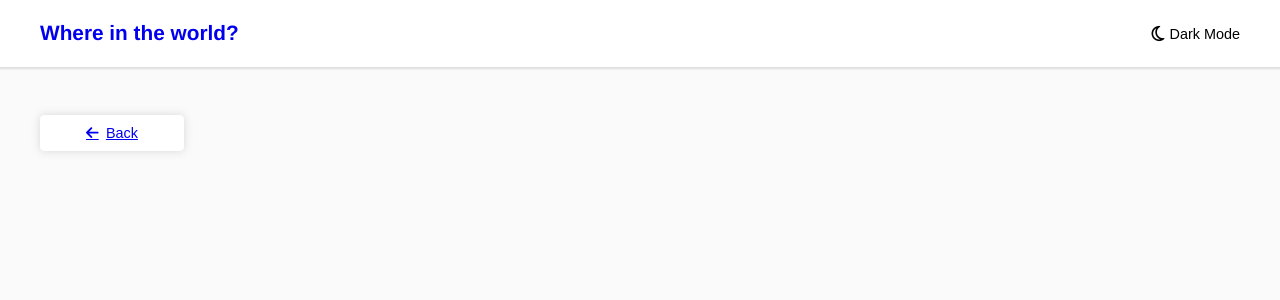
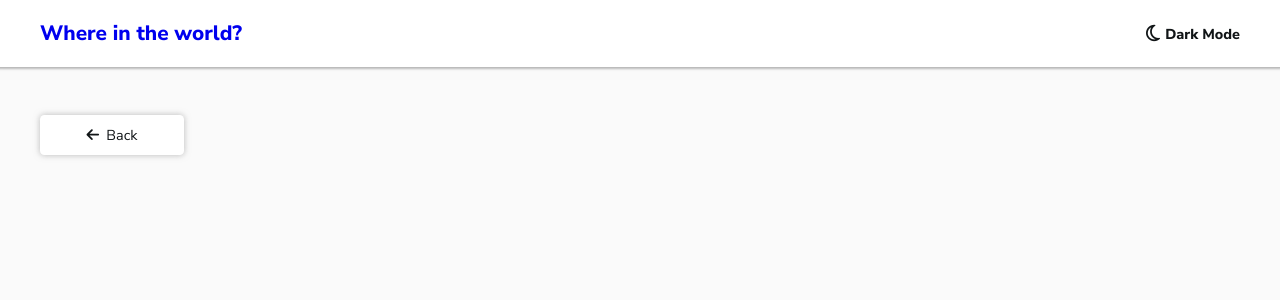
Before and after one commit to foolmonkey/rest-country-api, a React (Create React App) app in the folder myapp/: page /detail/1 in a window 1280 px wide. Shown: the top 300 px of the page. Built offline with nearby package versions, Linux system fonts and the light colour scheme; no server answers.

Commit message:
Add dark mode

```diff
--- a/myapp/public/index.html
+++ b/myapp/public/index.html
@@ -28,6 +28,13 @@
       src="https://kit.fontawesome.com/64486ec299.js"
       crossorigin="anonymous"
     ></script>
+
+    <!-- Font: Nunito Sans -->
+    <link
+      href="https://fonts.googleapis.com/css2?family=Nunito+Sans:wght@400;600;800&display=swap"
+      rel="stylesheet"
+    />
+
     <title>React App</title>
   </head>
   <body>
--- a/myapp/src/App.js
+++ b/myapp/src/App.js
@@ -10,6 +10,7 @@ import CountryDetail from "./views/Detail/CountryDetail";
 
 function App() {
   const [countriesData, setCountriesData] = useState([]);
+  const [darkmode, setDarkmode] = useState(false);
 
   async function fetchAll() {
     const response = await fetch("https://restcountries.eu/rest/v2/all");
@@ -26,9 +27,17 @@ function App() {
     fetchAll();
   }, []);
 
+  useEffect(() => {
+    if (darkmode) {
+      document.querySelector("html").classList.add("dark");
+    } else {
+      document.querySelector("html").classList.remove("dark");
+    }
+  });
+
   return (
     <div className="App">
-      <Navbar></Navbar>
+      <Navbar setDarkmode={setDarkmode}></Navbar>
 
       <Switch>
         <Route
--- a/myapp/src/App.scss
+++ b/myapp/src/App.scss
@@ -2,14 +2,28 @@
 
 // Variables
 // Colors
-$color-darkmode-elements: hsl(209, 23%, 22%);
-$color-darkmode-bg: hsl(207, 26%, 17%);
-$color-darkmode-text: hsl(0, 0%, 100%);
+:root {
+  --color-elements: hsl(0, 0%, 100%);
+  --color-text: hsl(200, 15%, 8%);
+  --color-input: hsl(0, 0%, 52%);
+  --color-bg: hsl(0, 0%, 98%);
+  --color-shadow: rgba(124, 124, 124, 0.521);
+}
 
-$color-lightmode-elements: hsl(0, 0%, 100%);
-$color-lightmode-text: hsl(200, 15%, 8%);
-$color-lightmode-input: hsl(0, 0%, 52%);
-$color-lightmode-bg: hsl(0, 0%, 98%);
+// Dark Mode Colors
+html.dark {
+  --color-elements: hsl(209, 23%, 22%);
+  --color-bg: hsl(207, 26%, 17%);
+  --color-input: hsl(0, 0%, 52%);
+  --color-text: hsl(0, 0%, 100%);
+  --color-shadow: hsl(208, 26%, 13%);
+}
+
+$color-elements: var(--color-elements);
+$color-text: var(--color-text);
+$color-input: var(--color-input);
+$color-bg: var(--color-bg);
+$color-shadow: var(--color-shadow);
 
 // Fonts
 $font-size-homepage-items: 0.9rem;
@@ -23,8 +37,21 @@ $font-weight-800: 800;
 
 // Styling
 body {
-  background-color: $color-lightmode-bg;
   font-family: $font-family;
+}
+
+:root,
+body,
+button,
+input {
+  font-family: $font-family;
+  color: $color-text;
+  background-color: $color-bg;
+}
+
+.card,
+.card-body {
+  background-color: $color-bg;
 }
 
 @mixin wrapper {
@@ -33,21 +60,40 @@ body {
 }
 
 @mixin shadow-medium {
-  box-shadow: 0 0 8px 0 rgba(141, 141, 141, 0.308);
+  box-shadow: 0 0 6px 0 $color-shadow;
+}
+
+@mixin bg-img {
+  box-sizing: border-box;
+  background-position: center;
+  background-size: cover;
+  background-repeat: no-repeat;
+}
+
+@mixin button-default {
+  background-color: $color-elements;
+  padding: 15px;
+  border-radius: 0.3em;
+  box-sizing: border-box;
+  font-size: $font-size-homepage-items;
+}
+
+button {
+  @include button-default();
 }
 
 // Navigation Bar
 nav {
+  background-color: $color-elements;
   @include wrapper;
   box-sizing: border-box;
   display: flex;
   flex-flow: row nowrap;
   justify-content: space-between;
   align-content: center;
-  background-color: white;
   padding: 20px 0;
 
-  box-shadow: 0 0 2px 2px rgba(138, 138, 138, 0.26);
+  box-shadow: 0 0 2px 2px $color-shadow;
 
   .home {
     text-decoration: none;
@@ -66,6 +112,7 @@ nav {
   #button-darkmode {
     border: none;
     background-color: unset;
+    font-weight: $font-weight-800;
     display: flex;
     align-items: center;
     cursor: pointer;
@@ -99,22 +146,20 @@ nav {
   margin-top: 2em;
   margin-bottom: 3em;
   border-radius: 0.5em;
-  background-color: white;
-
   display: flex;
   flex-flow: column nowrap;
 
   a {
+    @include bg-img();
     border-top-left-radius: 0.5em;
     border-top-right-radius: 0.5em;
     height: 10em;
-    background-position: center;
-    background-size: cover;
-    background-repeat: no-repeat;
   }
 
   .card-body {
-    margin: 30px 20px;
+    border-radius: 0.5em;
+    padding: 30px 20px;
+    background-color: $color-elements;
 
     .card-title {
       font-size: 1.4em;
@@ -135,18 +180,10 @@ nav {
   }
 }
 
-@mixin button-default {
-  @include shadow-medium;
-  padding: 15px;
-  background-color: white;
-  border-radius: 0.3em;
-  box-sizing: border-box;
-  font-size: $font-size-homepage-items;
-}
-
 // Filtering
 .filters {
   @include wrapper;
+
   margin: 2.5em 0;
   display: flex;
   flex-flow: row nowrap;
@@ -154,26 +191,28 @@ nav {
 
   // Search
   .searchbar {
+    @include shadow-medium();
+    @include button-default();
     display: flex;
     align-items: center;
-    color: $color-lightmode-input;
+    width: 25em;
 
     i {
+      color: $color-text;
       padding-left: 1.2em;
       margin-right: -1.2em;
       z-index: 5;
     }
 
     input {
-      @include button-default;
-      width: 25em;
+      font-weight: $font-weight-800;
+      font-size: $font-size-homepage-items;
+      background-color: unset;
       padding: 0;
       padding-left: 3.6em;
       margin-left: -1.2em;
       height: 100%;
       border: none;
-      font-size: $font-size-homepage-items;
-      font-weight: $font-weight-600;
     }
     input:focus {
       outline: none;
@@ -186,7 +225,9 @@ nav {
     margin-bottom: -0.3em;
 
     .filter-region-label {
+      @include shadow-medium();
       @include button-default;
+      font-weight: $font-weight-600;
       position: relative;
       border: none;
       cursor: pointer;
@@ -205,11 +246,13 @@ nav {
     }
 
     .filter-region-label-container {
-      padding-bottom: 0.3em;
+      margin-bottom: 0.3em;
     }
 
     .filter-region-options {
       @include button-default;
+      @include shadow-medium;
+      background-color: $color-elements;
       visibility: hidden;
       width: 100%;
       position: absolute;
@@ -242,23 +285,29 @@ nav {
   flex-flow: column nowrap;
 
   button {
-    @include button-default;
+    @include button-default();
+    @include shadow-medium();
+    background-color: $color-elements;
     padding: 0.7em 2em;
+    text-align: center;
     border: none;
     cursor: pointer;
-    margin-bottom: 3em;
+    margin-bottom: 0.9em;
   }
 
   .back {
     width: 10em;
+    margin-bottom: 3em;
     a {
       display: flex;
       flex-flow: row nowrap;
       align-items: center;
       justify-content: center;
+      text-decoration: none;
+      color: $color-text;
 
       p {
-        padding-left: 0.5em;
+        margin-left: 0.5em;
       }
     }
   }
@@ -270,18 +319,16 @@ nav {
     display: flex;
     flex-flow: row wrap;
     -moz-column-gap: 3em;
-    column-gap: 3em;
+    column-gap: 6em;
     font-family: $font-family;
 
     .card-img {
+      @include shadow-medium();
+      @include bg-img();
       min-height: 200px;
       height: 25vw;
       min-width: 400px;
       width: 40%;
-      box-sizing: border-box;
-      background-position: center;
-      background-size: cover;
-      background-repeat: no-repeat;
     }
 
     .card-body {
@@ -291,7 +338,7 @@ nav {
       .card-title {
         font-weight: $font-weight-800;
         font-size: 1.6em;
-        padding-bottom: 1em;
+        padding: 1em 0;
       }
 
       .card-info {
@@ -303,7 +350,8 @@ nav {
           display: flex;
           -moz-column-gap: 2em;
           column-gap: 2em;
-          justify-content: space-between;
+          div {
+            width: 50%;
 
             li {
               display: flex;
@@ -315,8 +363,6 @@ nav {
                 font-weight: $font-weight-600;
               }
             }
-
-          .additional {
           }
         }
 
@@ -328,9 +374,7 @@ nav {
           row-gap: 1.2em;
 
           a {
-            padding-right: 0.7em;
-            button {
-            }
+            margin-right: 0.7em;
           }
         }
       }
@@ -375,6 +419,3 @@ nav {
     }
   }
 }
-
-@media only screen and (max-width: 1440px) {
-}
--- a/myapp/src/components/navbar.js
+++ b/myapp/src/components/navbar.js
@@ -1,6 +1,6 @@
 import React, { useRef } from "react";
 
-function Navbar() {
+const Navbar = (props) => {
   const nightModeButton = useRef(null);
 
   function toggleNightMode() {
@@ -8,8 +8,10 @@ function Navbar() {
 
     if (item.className === "far fa-moon") {
       item.className = "fas fa-moon";
+      props.setDarkmode(true);
     } else {
       item.className = "far fa-moon";
+      props.setDarkmode(false);
     }
   }
 
@@ -31,6 +33,6 @@ function Navbar() {
       </nav>
     </header>
   );
-}
+};
 
 export default Navbar;
--- a/myapp/src/views/Detail/CountryDetail.js
+++ b/myapp/src/views/Detail/CountryDetail.js
@@ -46,7 +46,7 @@ const CountryDetail = (props) => {
 
       let Button = (
         <a href={link} key={i}>
-          <button>{property.name}</button>
+          <button tabIndex="-1">{property.name}</button>
         </a>
       );
 
@@ -59,7 +59,7 @@ const CountryDetail = (props) => {
   return (
     <main className="country-detail-container">
       <button type="button" className="back">
-        <a href="/home">
+        <a href="/home" tabIndex="-1">
           <i class="fas fa-arrow-left"></i>
           <p>Back</p>
         </a>
```
Lines whose indentation alone changed are shown as unchanged.
